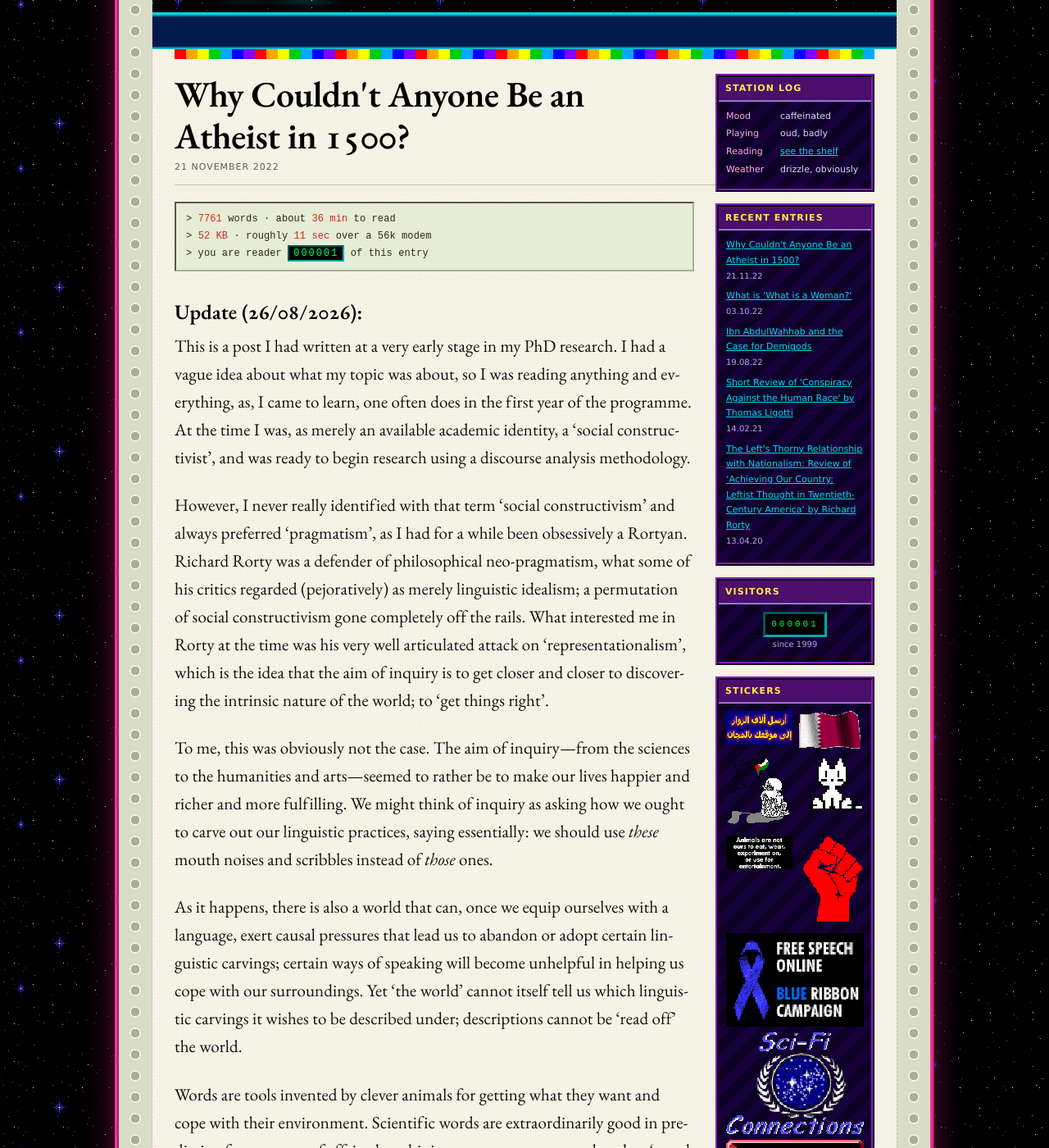
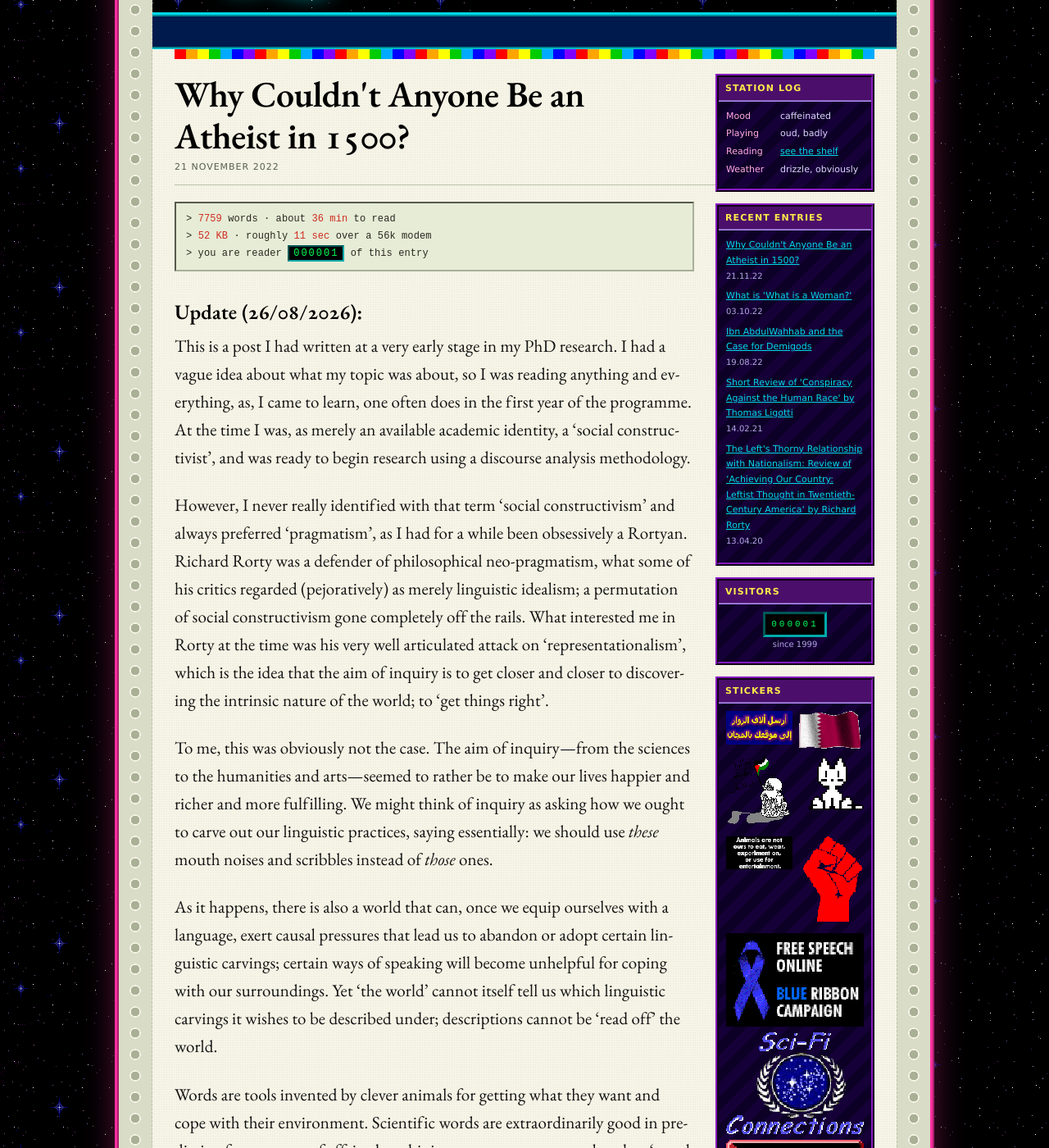
Before and after one commit to Catofminerva/Catofminerva.github.io, a Jekyll site: the page built from _posts/2022-11-21-foucault.md, in a window 1280 px wide and 1400 px high, scrolled down 234 px. Shown: the whole window at 82% size. Built offline with Jekyll 4.4.1, drawn with Linux system fonts in a browser that asks for light colours; comment, search, counter and statistics services are not loaded.

Commit message:
Update 2022-11-21-foucault.md

```diff
--- a/_posts/2022-11-21-foucault.md
+++ b/_posts/2022-11-21-foucault.md
@@ -11,7 +11,7 @@ However, I never really identified with that term 'social constructivism' and al
 
 To me, this was obviously not the case. The aim of inquiry—from the sciences to the humanities and arts—seemed to rather be to make our lives happier and richer and more fulfilling. We might think of inquiry as asking how we ought to carve out our linguistic practices, saying essentially: we should use *these* mouth noises and scribbles instead of *those* ones.
 
-As it happens, there is also a world that can, once we equip ourselves with a language, exert causal pressures that lead us to abandon or adopt certain linguistic carvings; certain ways of speaking will become unhelpful in helping us cope with our surroundings. Yet 'the world' cannot itself tell us which linguistic carvings it wishes to be described under; descriptions cannot be 'read off' the world.
+As it happens, there is also a world that can, once we equip ourselves with a language, exert causal pressures that lead us to abandon or adopt certain linguistic carvings; certain ways of speaking will become unhelpful for coping with our surroundings. Yet 'the world' cannot itself tell us which linguistic carvings it wishes to be described under; descriptions cannot be 'read off' the world.
 
 Words are tools invented by clever animals for getting what they want and cope with their environment. Scientific words are extraordinarily good in predicting future states of affairs, but this is no reason to suppose that they 'stand closer to reality' than the vocabularies of politics, poetry, psychoanalysis, history or ordinary conversation. To insist that the sciences are nevertheless "the most objective” form of discourse is therefore rather like insisting that a smartphone is the best tool in one's backpack because it is the most technologically sophisticated. A hiker lost in the jungle may admire his phone as much as he likes, but admiration will not enable him to chop through vines with it. If he then attempts to persuade a jaguar to leave by addressing Siri, it will be little consolation, as he is being eaten, to reflect that the device nevertheless has an excellent operating system.
 
```
